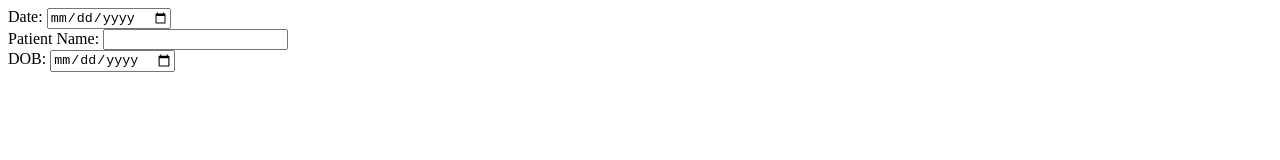
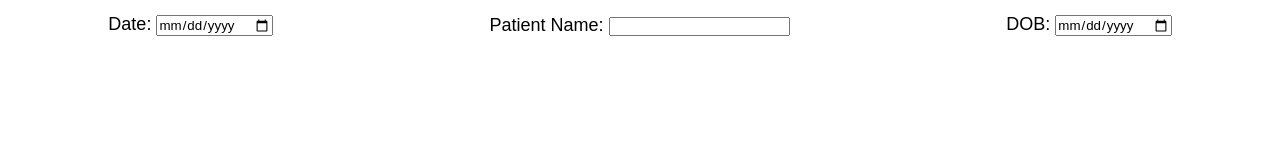
Before and after one commit to dfgav1r1a/chiro-notes-v-2, a plain HTML site: page index.html in a window 1280 px wide. Drawn offline with Linux system fonts and the light colour scheme.

Commit message:
Fixed css

```diff
--- a/index.html
+++ b/index.html
@@ -6,7 +6,7 @@
   <meta name="viewport" content="width=device-width, initial-scale=1.0">
   <meta name="keywords" content="chiropractic,medical notes" />
   <title>Chiropractic Medical Notes</title>
-  <link href="style.css" rel="stylesheet" type="text/css" />
+  <link href="styles.css" rel="stylesheet" type="text/css" />
 </head>
 
 <body>
```
